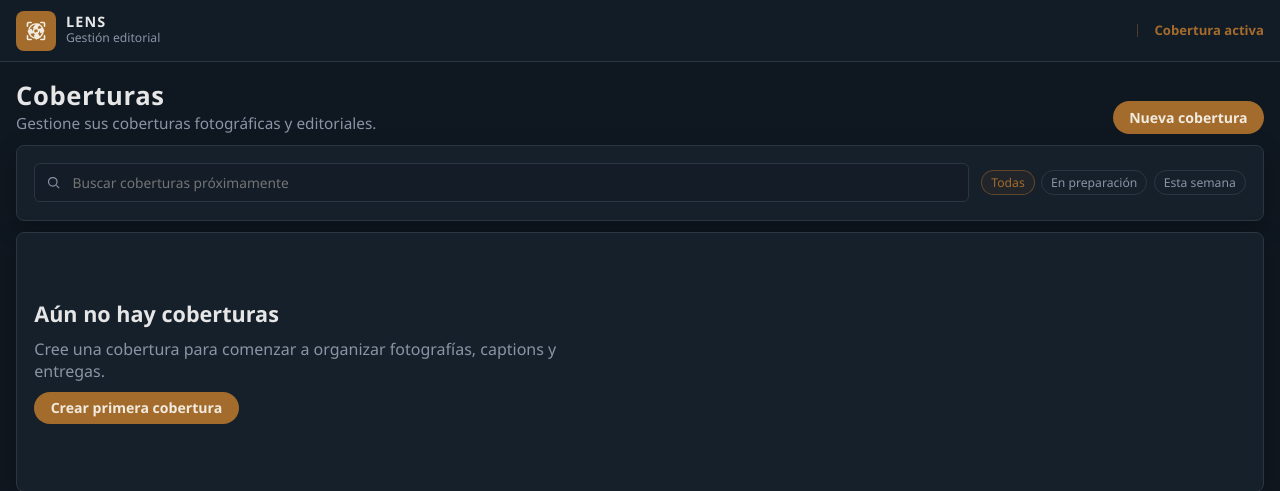
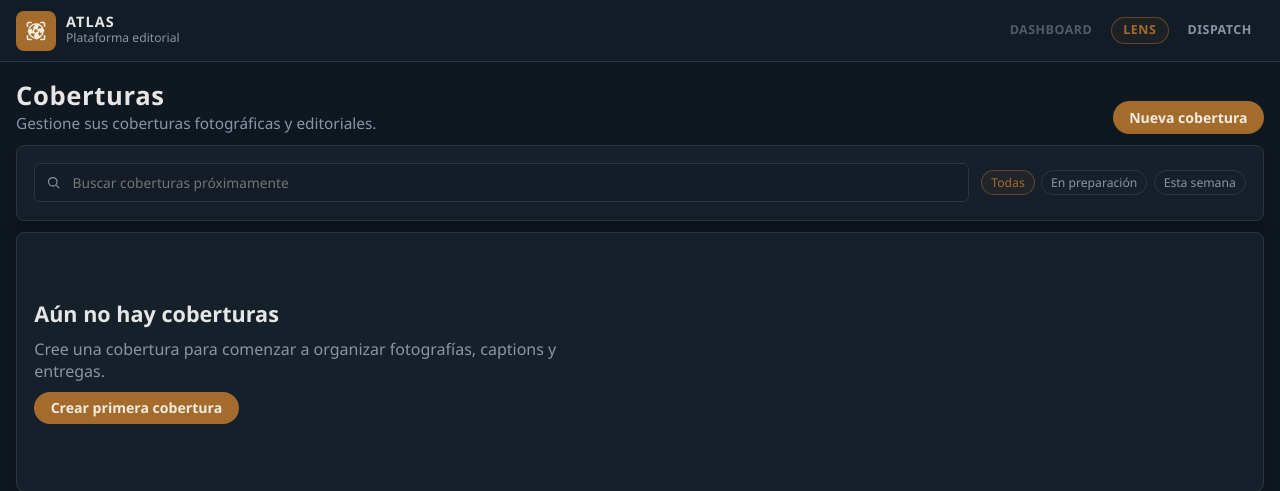
Before and after one commit to rlandetta/atlas-lens, a Flask app: page / in a window 1280 px wide. Shown: the top 491 px of the page. Run offline with Flask 3, Linux system fonts and the light colour scheme.

Commit message:
feat(atlas): add global platform shell

```diff
--- a/app/__init__.py
+++ b/app/__init__.py
@@ -1,4 +1,26 @@
 from __future__ import annotations
+
+
+ATLAS_NAVIGATION = (
+    {
+        "label": "Dashboard",
+        "endpoint": None,
+        "blueprint": "dashboard",
+        "enabled": False,
+    },
+    {
+        "label": "LENS",
+        "endpoint": "web.home",
+        "blueprint": "web",
+        "enabled": True,
+    },
+    {
+        "label": "DISPATCH",
+        "endpoint": "dispatch.index",
+        "blueprint": "dispatch",
+        "enabled": True,
+    },
+)
 
 
 def create_app():
@@ -22,6 +44,11 @@ def create_app():
             lens_reader=lens_reader,
         ),
     }
+
+    @app.context_processor
+    def inject_atlas_shell():
+        return {"atlas_navigation": ATLAS_NAVIGATION}
+
     app.register_blueprint(web_bp)
     app.register_blueprint(dispatch_bp)
     return app
--- a/app/static/css/main.css
+++ b/app/static/css/main.css
@@ -55,13 +55,13 @@ a {
     border-bottom: 1px solid var(--border);
     background: #121c27;
     display: grid;
-    grid-template-columns: minmax(0, auto) 1fr;
+    grid-template-columns: minmax(0, auto) minmax(0, 1fr);
     align-items: center;
     gap: 0.8rem;
     padding: 0.52rem 1rem;
 }
 
-.lens-brand {
+.atlas-brand {
     min-width: 0;
     display: inline-flex;
     align-items: center;
@@ -81,39 +81,68 @@ a {
     justify-content: center;
 }
 
-.lens-brand-mark svg {
+.atlas-brand-mark svg {
     width: 26px;
     height: 26px;
 }
 
-.lens-brand-copy {
+.atlas-brand-copy {
     min-width: 0;
     display: grid;
     gap: 0.05rem;
 }
 
-.lens-brand-title {
+.atlas-brand-title {
     font-size: 0.9rem;
     font-weight: 800;
     letter-spacing: 0.08em;
     line-height: 1;
 }
 
-.lens-brand-subtitle {
+.atlas-brand-subtitle {
     color: var(--text-secondary);
     font-size: 0.76rem;
     line-height: 1.22;
 }
 
-.header-module-status {
+.atlas-global-nav {
     justify-self: end;
+    display: flex;
+    flex-wrap: wrap;
+    align-items: center;
+    justify-content: flex-end;
+    gap: 0.42rem;
+}
+
+.atlas-nav-link {
+    border: 1px solid transparent;
+    border-radius: 999px;
+    color: var(--text-secondary);
+    font-size: 0.78rem;
+    font-weight: 700;
+    letter-spacing: 0.04em;
+    line-height: 1;
+    padding: 0.42rem 0.7rem;
+    text-decoration: none;
+    text-transform: uppercase;
+    transition: border-color var(--transition-fast), color var(--transition-fast), background-color var(--transition-fast);
+    white-space: nowrap;
+}
+
+.atlas-nav-link:hover {
+    color: var(--text-main);
+    border-color: #3a4653;
+}
+
+.atlas-nav-link.is-active {
     color: var(--accent);
-    font-size: 0.82rem;
-    font-weight: 700;
-    line-height: 1;
-    border-left: 1px solid rgba(163, 107, 44, 0.42);
-    padding-left: 1rem;
-    white-space: nowrap;
+    border-color: rgba(163, 107, 44, 0.5);
+    background: rgba(163, 107, 44, 0.08);
+}
+
+.atlas-nav-link.is-disabled {
+    cursor: not-allowed;
+    opacity: 0.52;
 }
 
 .header-user {
--- a/app/templates/_header.html
+++ b/app/templates/_header.html
@@ -1,6 +1,6 @@
 <header class="app-header">
-    <a href="{{ url_for('web.home') }}" class="lens-brand" aria-label="Ir a coberturas">
-        <span class="lens-brand-mark" aria-hidden="true">
+    <a href="{{ url_for('web.home') }}" class="atlas-brand" aria-label="Ir al inicio de ATLAS">
+        <span class="atlas-brand-mark" aria-hidden="true">
             <svg viewBox="0 0 32 32" fill="none">
                 <path d="M5.5 10V6.8c0-.7.6-1.3 1.3-1.3H10" stroke="currentColor" stroke-width="2" stroke-linecap="round"/>
                 <path d="M22 5.5h3.2c.7 0 1.3.6 1.3 1.3V10" stroke="currentColor" stroke-width="2" stroke-linecap="round"/>
@@ -14,10 +14,23 @@
                 <path d="M7.9 19.9 5.4 16l4.8-3.1 3.2 5.5-5.5 1.5Z" fill="currentColor"/>
             </svg>
         </span>
-        <span class="lens-brand-copy">
-            <span class="lens-brand-title">LENS</span>
-            <span class="lens-brand-subtitle">Gestión editorial</span>
+        <span class="atlas-brand-copy">
+            <span class="atlas-brand-title">ATLAS</span>
+            <span class="atlas-brand-subtitle">Plataforma editorial</span>
         </span>
     </a>
-    <div class="header-module-status">Cobertura activa</div>
+    <nav class="atlas-global-nav" aria-label="Navegación global de ATLAS">
+        {% for item in atlas_navigation %}
+            {% set is_active = request.blueprint == item.blueprint %}
+            {% if item.enabled and item.endpoint %}
+            <a
+                href="{{ url_for(item.endpoint) }}"
+                class="atlas-nav-link{% if is_active %} is-active{% endif %}"
+                {% if is_active %}aria-current="page"{% endif %}
+            >{{ item.label }}</a>
+            {% else %}
+            <span class="atlas-nav-link is-disabled" aria-disabled="true">{{ item.label }}</span>
+            {% endif %}
+        {% endfor %}
+    </nav>
 </header>
--- a/app/templates/base.html
+++ b/app/templates/base.html
@@ -3,7 +3,7 @@
 <head>
     <meta charset="UTF-8">
     <meta name="viewport" content="width=device-width, initial-scale=1.0">
-    <title>{% block title %}ATLAS LENS{% endblock %}</title>
+    <title>{% block title %}ATLAS{% endblock %}</title>
     <link rel="stylesheet" href="{{ url_for('static', filename='css/main.css') }}">
 </head>
 <body>
```
Also changed, not shown: other parts of app/static/css/main.css (+14 -10 lines), tests/test_dispatch_routes.py (+24 -0 lines).
